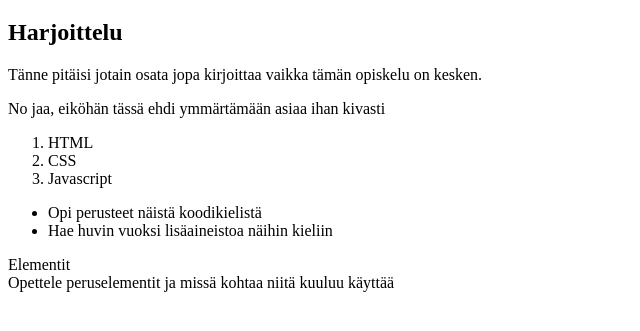
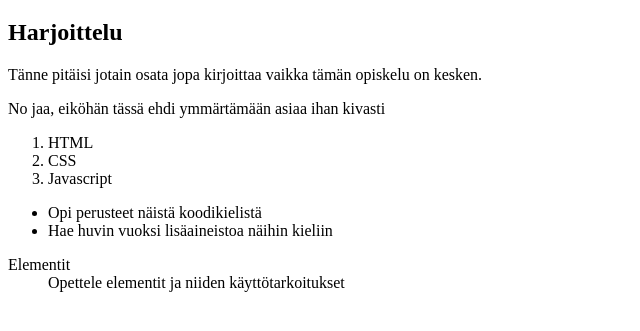
Before and after one commit to retromiksu/retromiksu.github.io, a plain HTML site: page index.html in a window 1280 px wide. Shown: the part 61-392 px from the top of the page, without its empty margins (0-640 px from the left). Drawn offline with Linux system fonts and the light colour scheme.

Commit message:
Update index.html

```diff
--- a/index.html
+++ b/index.html
@@ -20,4 +20,7 @@
     </ul>
     <dl>
       <dt>Elementit</dt>
-      <dt>Opettele peruselementit ja missä kohtaa niitä kuuluu käyttää</dt>
+      <dd>Opettele elementit ja niiden käyttötarkoitukset</dd>
+    </dl>
+  </body>
+</html>
```
